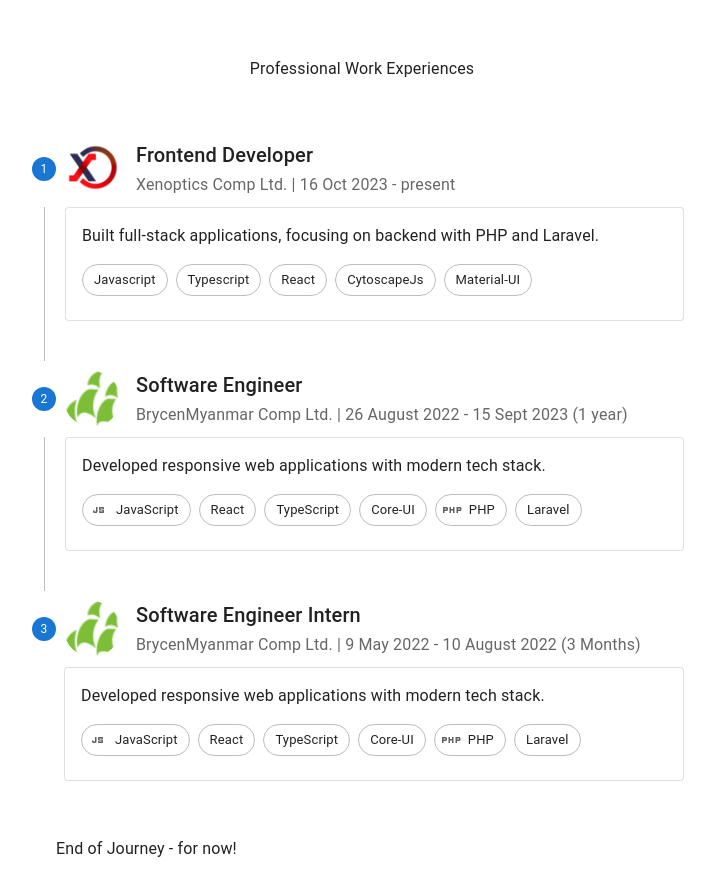
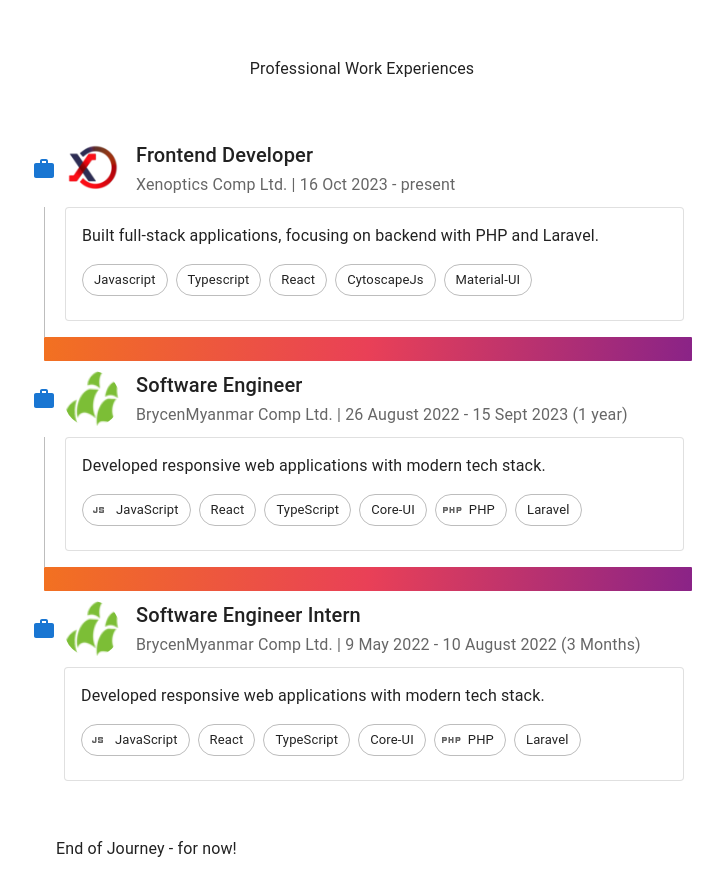
Before and after one commit to phyoewaiaung/phyowaiaung.net, a React (Vite) app: page / in a window 1280 px wide. Shown: the part 900-1795 px from the top of the page, without its empty margins (278-1001 px from the left). Built offline with nearby package versions, Linux system fonts and the light colour scheme.

Commit message:
wip experieces ui

```diff
--- a/src/components/Experiences.tsx
+++ b/src/components/Experiences.tsx
@@ -12,9 +12,13 @@ import {
   Card,
   CardContent,
   Avatar,
+  StepConnector,
+  stepConnectorClasses,
 } from "@mui/material";
 import JavascriptIcon from "@mui/icons-material/Javascript";
 import PhpIcon from "@mui/icons-material/Php";
+import { styled } from "@mui/material/styles";
+import { Work } from "@mui/icons-material";
 
 type ExperienceProps = {
   title: string;
@@ -41,7 +45,6 @@ const experiences: ExperienceProps[] = [
       "Built full-stack applications, focusing on backend with PHP and Laravel.",
     logo: "/assets/xenoptics.png", // Example logo path
   },
-
   {
     title: "Software Engineer",
     company: "BrycenMyanmar Comp Ltd.",
@@ -77,6 +80,51 @@ const experiences: ExperienceProps[] = [
   // Add more experiences here
 ];
 
+const ColorlibConnector = styled(StepConnector)(({ theme }) => ({
+  [`&.${stepConnectorClasses.alternativeLabel}`]: {
+    top: 22,
+  },
+  [`&.${stepConnectorClasses.active}`]: {
+    [`& .${stepConnectorClasses.line}`]: {
+      backgroundImage:
+        "linear-gradient( 95deg,rgb(242,113,33) 0%,rgb(233,64,87) 50%,rgb(138,35,135) 100%)",
+    },
+  },
+  [`&.${stepConnectorClasses.completed}`]: {
+    [`& .${stepConnectorClasses.line}`]: {
+      backgroundImage:
+        "linear-gradient( 95deg,rgb(242,113,33) 0%,rgb(233,64,87) 50%,rgb(138,35,135) 100%)",
+    },
+  },
+  [`& .${stepConnectorClasses.line}`]: {
+    height: 3,
+    border: 0,
+    backgroundColor: "#eaeaf0",
+    borderRadius: 1,
+    ...theme.applyStyles("dark", {
+      backgroundColor: theme.palette.grey[800],
+    }),
+  },
+}));
+
+// StepIcon Component
+const StepIcon: React.FC<{ active?: boolean; completed?: boolean }> = ({
+  active,
+  completed,
+}) => {
+  return (
+    <Work
+      sx={{
+        color: completed
+          ? "success.main"
+          : active
+            ? "primary.main"
+            : "action.disabled",
+      }}
+    />
+  );
+};
+
 const ExperienceStepper = () => {
   return (
     <Box
@@ -86,7 +134,6 @@ const ExperienceStepper = () => {
           md: "300px",
           sm: "15px",
         },
-        // minHeight: "100vh",
       }}
     >
       <Typography textAlign={"center"} mb={"50px"}>
@@ -94,10 +141,10 @@ const ExperienceStepper = () => {
           Professional Work Experiences
         </span>
       </Typography>
-      <Stepper orientation="vertical">
+      <Stepper orientation="vertical" connector={<ColorlibConnector />}>
         {experiences.map((exp, index) => (
           <Step key={index} active={true}>
-            <StepLabel>
+            <StepLabel StepIconComponent={StepIcon}>
               <Grid container alignItems="center" spacing={2}>
                 <Grid item>
                   {/* Company logo */}
```
